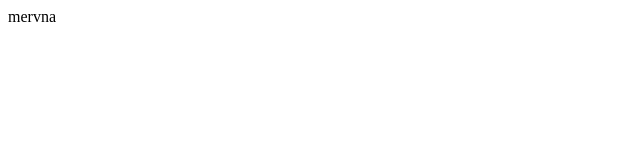
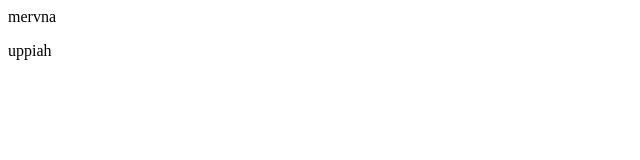
Before and after one commit to mervna/tutorial.github.io, a plain HTML site: page index.html in a window 1280 px wide. Shown: the full height of the page, 0-640 px from the left. Drawn offline with Linux system fonts and the light colour scheme.

Commit message:
Update index.html

```diff
--- a/index.html
+++ b/index.html
@@ -6,6 +6,7 @@
 
 	<body>
 	<p> mervna </p>
+	<p> uppiah </p>
 	</body>
 
 </html>
```
